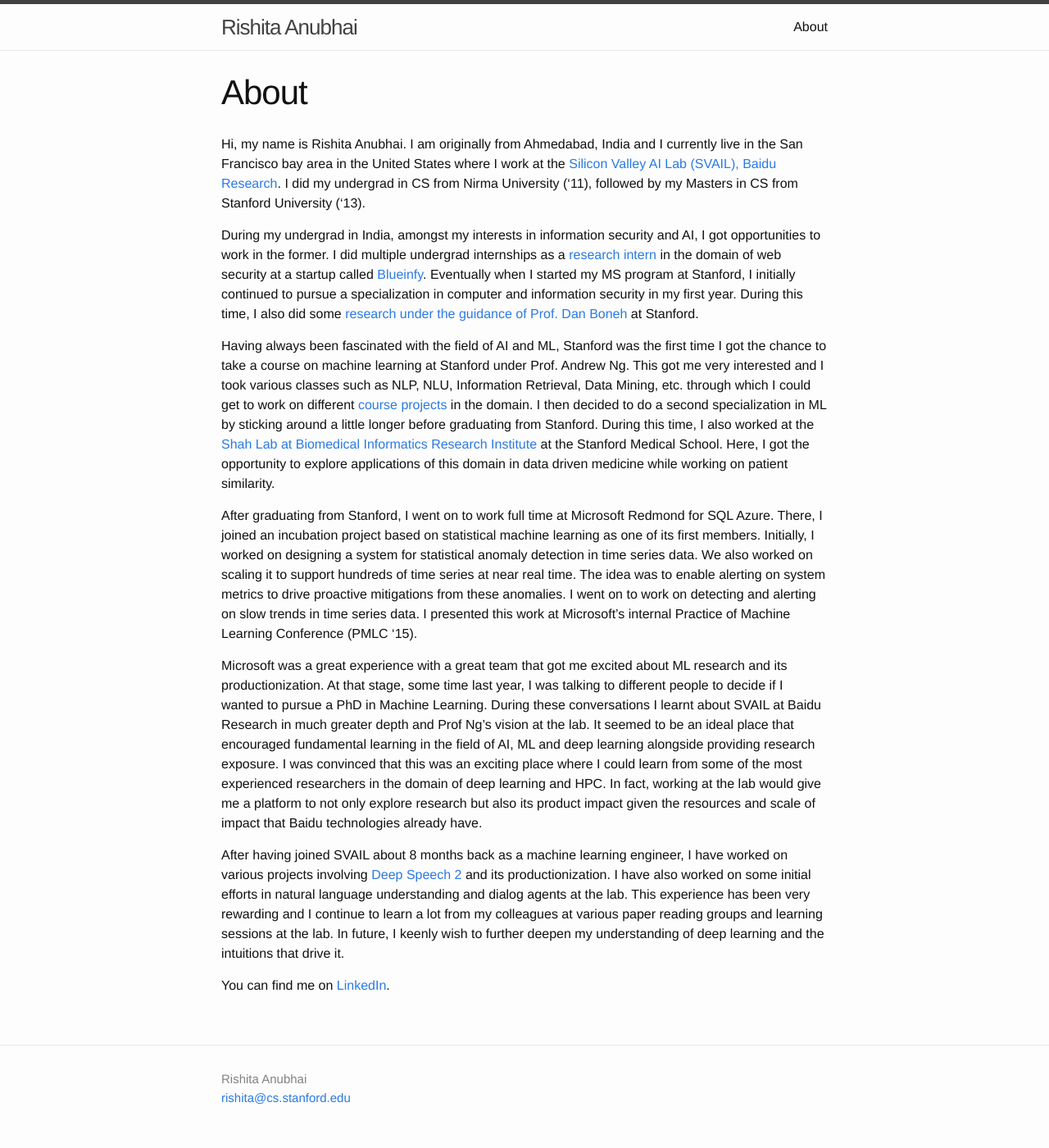
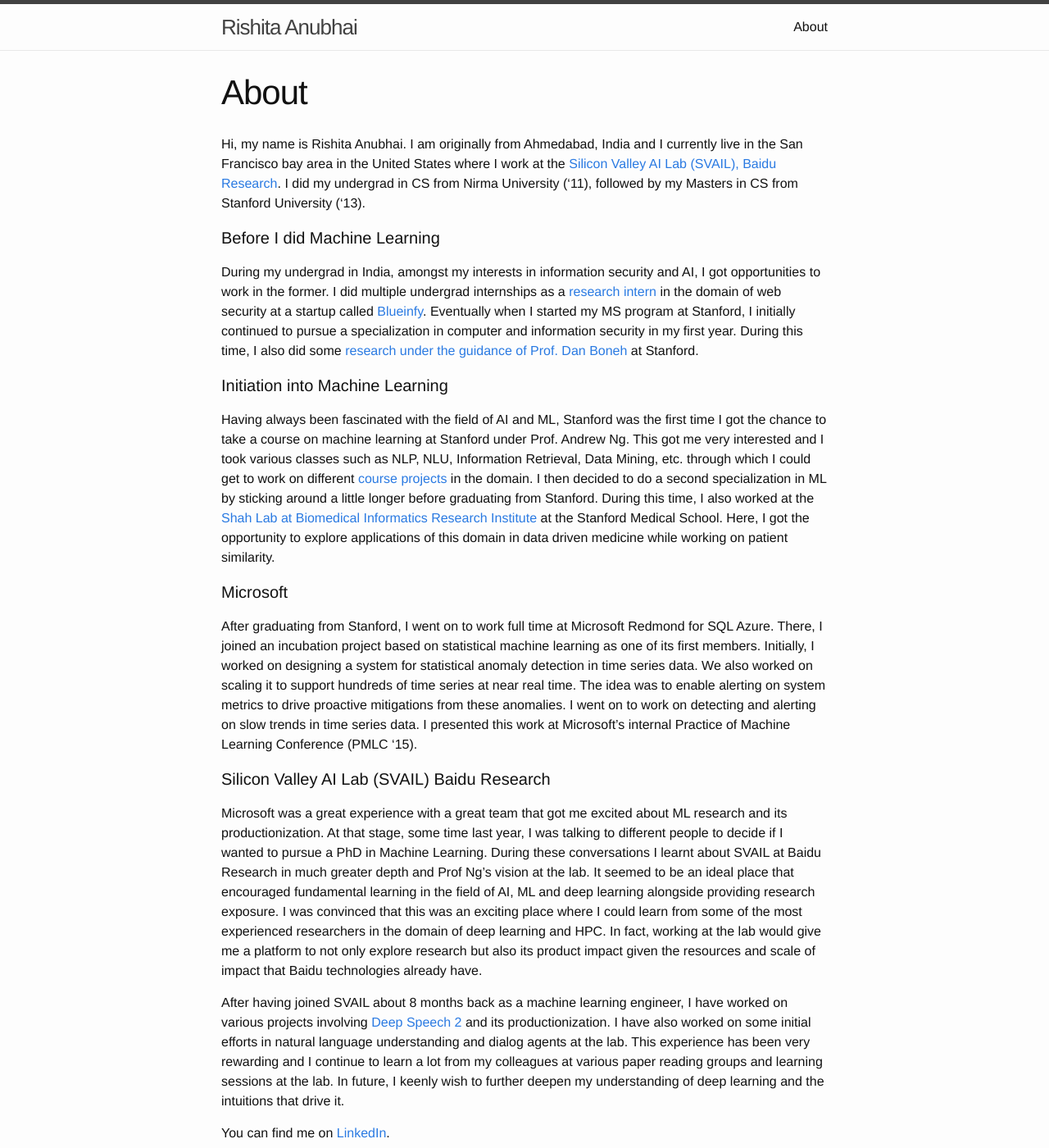
Before and after one commit to rishita/rishita.github.io, a Jekyll site: the page built from about.md, in a window 1280 px wide and 1400 px high. Shown: the whole window at 82% size. Built offline with Jekyll 4.4.1, drawn with Linux system fonts in a browser that asks for light colours.

Commit message:
Adding sections

```diff
--- a/about.md
+++ b/about.md
@@ -6,11 +6,19 @@ permalink: /about/
 
 Hi, my name is Rishita Anubhai. I am originally from Ahmedabad, India and I currently live in the San Francisco bay area in the United States where I work at the [Silicon Valley AI Lab (SVAIL), Baidu Research](http://research.baidu.com/silicon-valley-ai-lab/). I did my undergrad in CS from Nirma University ('11), followed by my Masters in CS from Stanford University ('13).
 
+#### Before I did Machine Learning
+
 During my undergrad in India, amongst my interests in information security and AI, I got opportunities to work in the former. I did multiple undergrad internships as a [research intern](https://www.linkedin.com/in/rishitaa#experience-320906555) in the domain of web security at a startup called [Blueinfy](http://www.blueinfy.com/). Eventually when I started my MS program at Stanford, I initially continued to pursue a specialization in computer and information security in my first year. During this time, I also did some [research under the guidance of Prof. Dan Boneh](http://crypto.stanford.edu/~dabo/pubs/abstracts/ssl-client-bugs.html) at Stanford.
+
+#### Initiation into Machine Learning
 
 Having always been fascinated with the field of AI and ML, Stanford was the first time I got the chance to take a course on machine learning at Stanford under Prof. Andrew Ng. This got me very interested and I took various classes such as NLP, NLU, Information Retrieval, Data Mining, etc. through which I could get to work on different [course projects](https://www.linkedin.com/in/rishitaa#background-projects) in the domain. I then decided to do a second specialization in ML by sticking around a little longer before graduating from Stanford. During this time, I also worked at the [Shah Lab at Biomedical Informatics Research Institute](http://bmir.stanford.edu/research/shahlab.html) at the Stanford Medical School. Here, I got the opportunity to explore applications of this domain in data driven medicine while working on patient similarity.
 
+#### Microsoft
+
 After graduating from Stanford, I went on to work full time at Microsoft Redmond for SQL Azure. There, I joined an incubation project based on statistical machine learning as one of its first members. Initially, I worked on designing a system for statistical anomaly detection in time series data. We also worked on scaling it to support hundreds of time series at near real time. The idea was to enable alerting on system metrics to drive proactive mitigations from these anomalies. I went on to work on detecting and alerting on slow trends in time series data. I presented this work at Microsoft's internal Practice of Machine Learning Conference (PMLC '15).
+
+#### Silicon Valley AI Lab (SVAIL) Baidu Research
 
 Microsoft was a great experience with a great team that got me excited about ML research and its productionization. At that stage, some time last year, I was talking to different people to decide if I wanted to pursue a PhD in Machine Learning. During these conversations I learnt about SVAIL at Baidu Research in much greater depth and Prof Ng's vision at the lab. It seemed to be an ideal place that encouraged fundamental learning in the field of AI, ML and deep learning alongside providing research exposure. I was convinced that this was an exciting place where I could learn from some of the most experienced researchers in the domain of deep learning and HPC. In fact, working at the lab would give me a platform to not only explore research but also its product impact given the resources and scale of impact that Baidu technologies already have.
 
```
